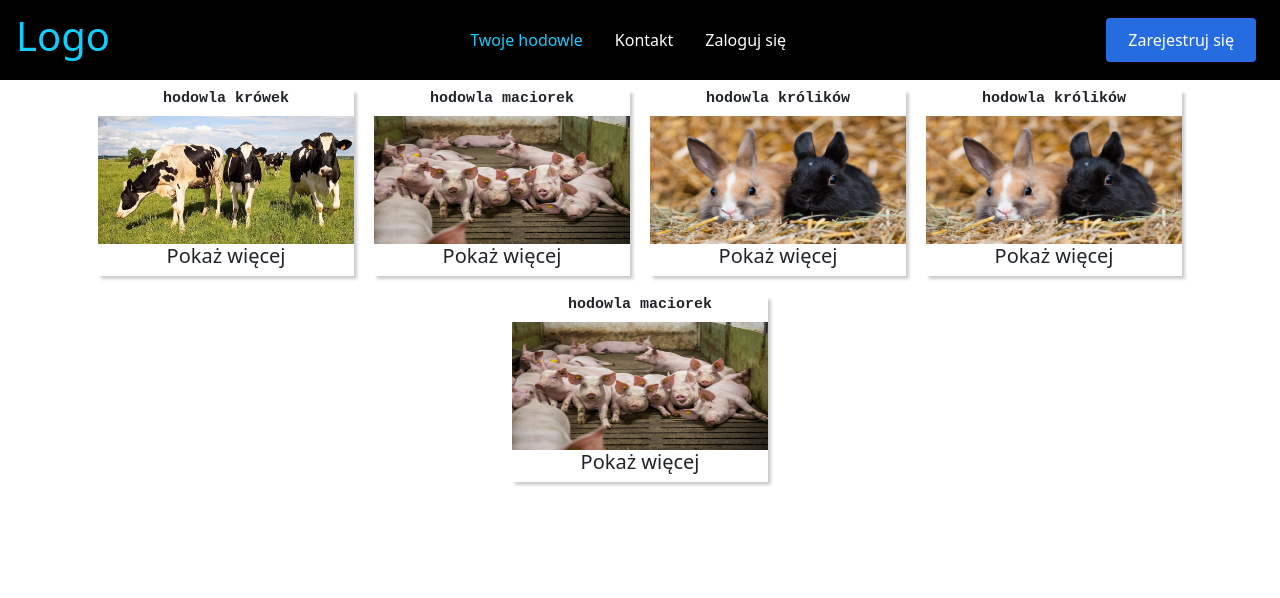
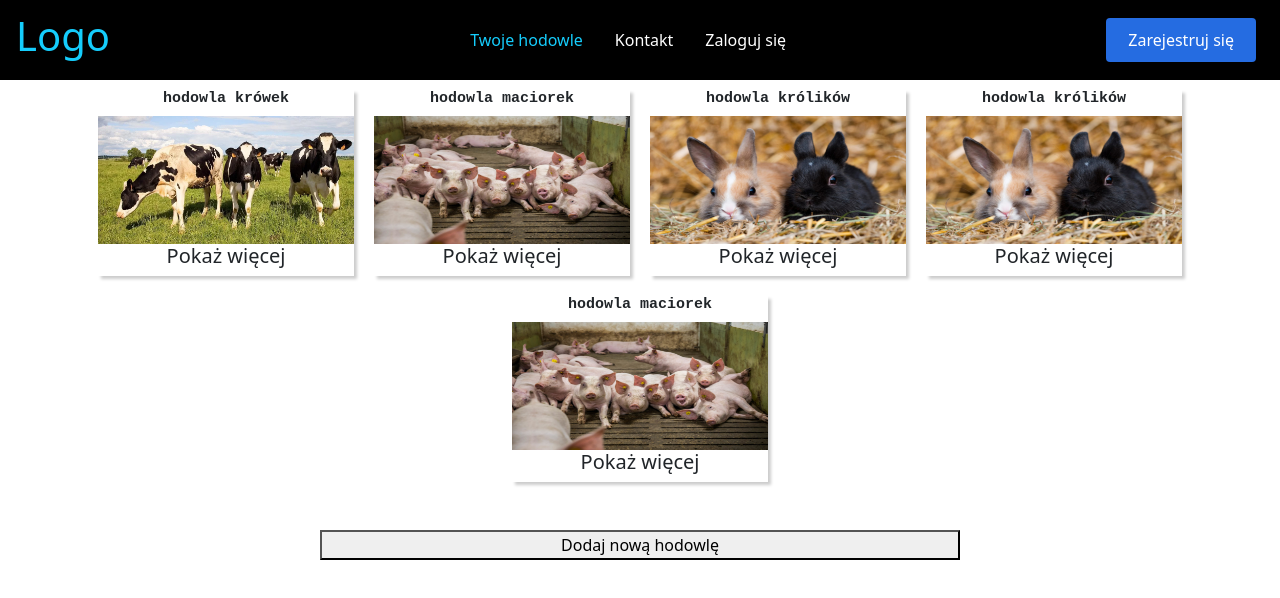
Before and after one commit to JanuszProgramowaniaa/Zarzadzanie-hodowlami, a React (Create React App) app in the folder front-end/: page /hodowle in a window 1280 px wide. Shown: the top 598 px of the page. Built offline with nearby package versions, Linux system fonts and the light colour scheme.

Commit message:
New Component

```diff
--- /dev/null
+++ b/front-end/src/Components/Newfarm/index.js
@@ -0,0 +1,18 @@
+import "./styles.scss"
+
+
+
+
+export const Newfarm = (props) =>{
+
+
+
+
+return(
+  <div className="Newfarm-Container" >
+  <button>Dodaj nową hodowlę</button>
+
+
+  </div>
+);
+};
--- /dev/null
+++ b/front-end/src/Components/Newfarm/styles.scss
@@ -0,0 +1,15 @@
+.Newfarm-Container{
+
+    width:100%;
+    display:flex;
+    align-items: center;
+    justify-content: center;
+    margin-top:3%;
+&>button{
+    width:50%;
+}
+&>button:hover{
+    background-color: #256ce1;
+}
+
+}
--- a/front-end/src/Pages/Hodowle.js
+++ b/front-end/src/Pages/Hodowle.js
@@ -1,5 +1,6 @@
 import React from 'react'
 import {Farm} from '../Components/Farm'
+import {Newfarm} from '../Components/Newfarm'
 const Hodowle=() =>{
     const ContainerStyle={display:"flex" ,width:"100%" , flexDirection: "row" ,alignItems: "flex-start", justifyContent: "center" ,flexWrap:"wrap"}
 
@@ -43,7 +44,7 @@ let Dane=[
 <div  style={ContainerStyle}>
 
     {Dane.map(items => <Farm Title={items[0]} image={items[1]}  description={items[2]} />)}
-
+   <Newfarm/>
   </div>
 
 
--- a/front-end/src/Pages/index.js
+++ b/front-end/src/Pages/index.js
@@ -5,9 +5,9 @@ return(
     <div style={{display:'flex',
      justifyContent:'center',
      alignItems:'center',
-     height:'90vh'
+     height:'90vh',
      }}>
-    <h1>Home</h1>
+    <h1>Witajcie</h1>
     </div>
 )
 
```
Also changed, not shown: front-end/src/Pages/Home.js (deleted, +0 -17 lines).
